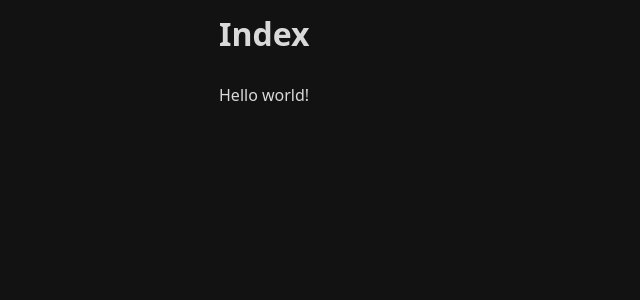
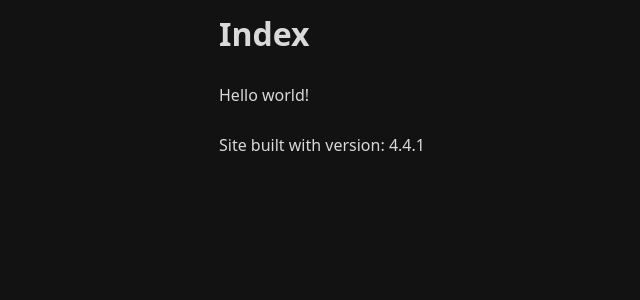
Before and after one commit to febog/fbgmx, a Jekyll site: the page built from index.md, in a window 1280 px wide. Shown: the top 300 px of the page, without its empty margins (21-661 px from the left). Built offline with Jekyll 4.4.1, drawn with Linux system fonts in a browser that asks for light colours.

Commit message:
Add version

```diff
--- a/index.md
+++ b/index.md
@@ -5,3 +5,5 @@ title: Welcome
 # Index
 
 Hello world!
+
+Site built with version: {{ jekyll.version }}
```
